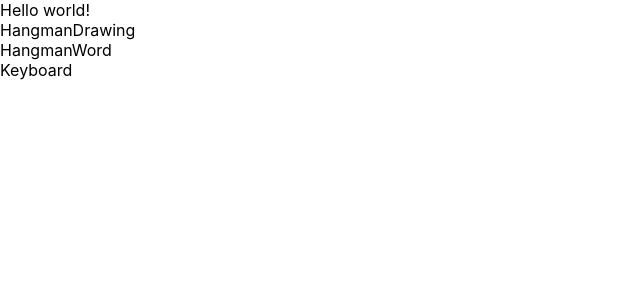
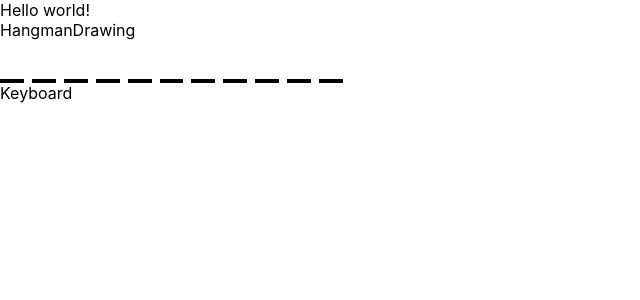
Before and after one commit to Criiis/hangman-cris, a React (Create React App) app: page / in a window 1280 px wide. Shown: the top 300 px of the page, without its empty margins (0-640 px from the left). Built offline with nearby package versions, Linux system fonts and the light colour scheme.

Commit message:
create a letter word

```diff
--- a/src/components/HangmanWord.tsx
+++ b/src/components/HangmanWord.tsx
@@ -1,5 +1,26 @@
 export default function HangmanWord() {
+  const word = 'HangmanWord'
+  const wordGuest: string[] = []
+
   return (
-    <div>HangmanWord</div>
+    <div
+      style={{
+        display: 'flex',
+        gap: '.5rem',
+        fontSize: '2rem',
+        fontWeight: 'bold',
+        textTransform: 'uppercase',
+      }}
+    >
+      {word.split('').map((el, i) => (
+        <span style={{ borderBottom: '4px solid black' }} key={i}>
+          {!wordGuest?.includes(el.toUpperCase()) ? (
+            <span style={{ opacity: '0' }}>{i % 2 === 0 ? 'H' : 'A'}</span>
+          ) : (
+            <span>{wordGuest?.includes(el.toUpperCase()) ? el : ''}</span>
+          )}
+        </span>
+      ))}
+    </div>
   )
 }
```
